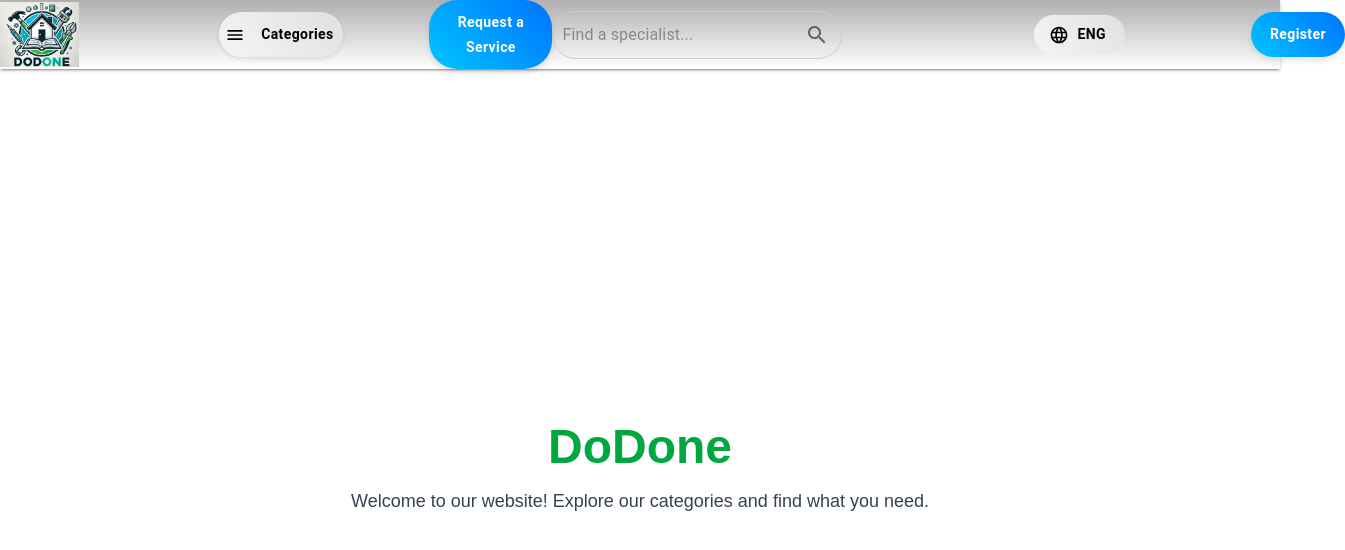
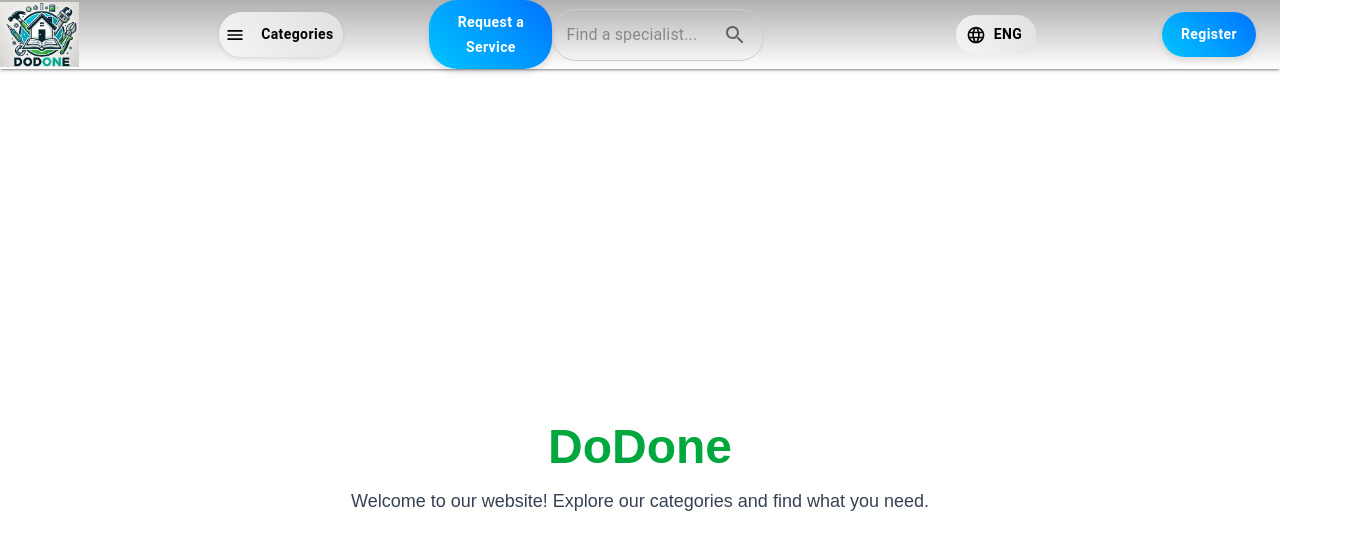
Before and after one commit to Vhkan/dodone, a Next.js app: page / in a window 1280 px wide. Shown: the top 550 px of the page, 1345 px wide, since content can reach past the window. Built offline with nearby package versions, Linux system fonts and the light colour scheme.

Commit message:
Style all header buttons

```diff
--- a/src/components/Header.tsx
+++ b/src/components/Header.tsx
@@ -358,15 +358,28 @@
             alignItems: "center",
             border: "1px solid #ccc",
             borderRadius: "1.5em",
-            padding: "2px 4px",
+            padding: "4px 8px",
             marginRight: "12em",
+            minWidth: "200px",
+            maxWidth: "300px",
+            width: "100%", // Ensures it stretches properly
+            transition: "box-shadow 0.3s ease, background 0.3s ease",
+          }}
+          onMouseEnter={(e) => {
+            e.currentTarget.style.background =
+              "linear-gradient(45deg, #e0e0e0, #d6d6d6)";
+            e.currentTarget.style.boxShadow = "0px 4px 8px rgba(0, 0, 0, 0.15)";
+          }}
+          onMouseLeave={(e) => {
+            e.currentTarget.style.background = "transparent";
+            e.currentTarget.style.boxShadow = "none";
           }}
         >
           <TextField
             variant="standard"
             placeholder="Find a specialist..."
             sx={{
-              width: "15em",
+              flexGrow: 1, // Ensures it takes up available space
               padding: "5px",
               "& .MuiInputBase-root": { borderBottom: "none" },
             }}
@@ -376,7 +389,16 @@
             <SearchIcon />
           </IconButton>
         </div>
-        <div style={{ display: "flex", alignItems: "center", gap: "1rem" }}>
+
+        {/* Language Menu */}
+        <div
+          style={{
+            display: "flex",
+            alignItems: "center",
+            gap: "1rem",
+            width: "5em",
+          }}
+        >
           <Button
             aria-controls="language-menu"
             aria-haspopup="true"
@@ -388,6 +410,14 @@
               borderRadius: "2em",
               fontWeight: "bold",
               textTransform: "none",
+              "&:hover": {
+                background: "linear-gradient(45deg, #e0e0e0, #d6d6d6)",
+                boxShadow: "0px 4px 8px rgba(0, 0, 0, 0.15)",
+              },
+              "&:focus": {
+                outline: "none",
+                boxShadow: "0px 0px 8px rgba(0, 0, 0, 0.2)",
+              },
             }}
             startIcon={<LanguageIcon />}
           >
@@ -420,6 +450,7 @@
             </MenuItem>
           </Menu>
         </div>
+
         {/* Register Button */}
         <Link href="/register" passHref>
           <Button
```
